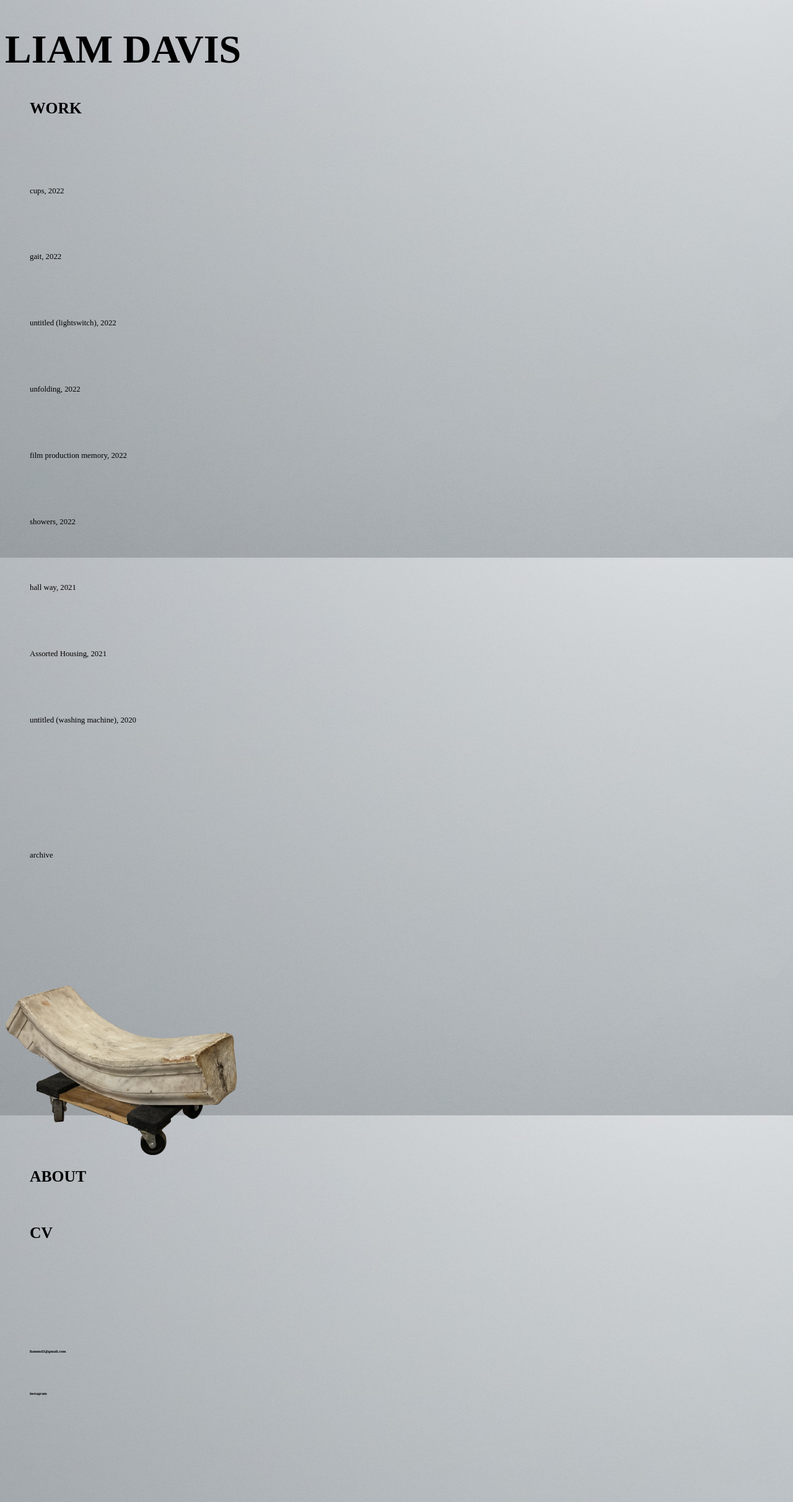
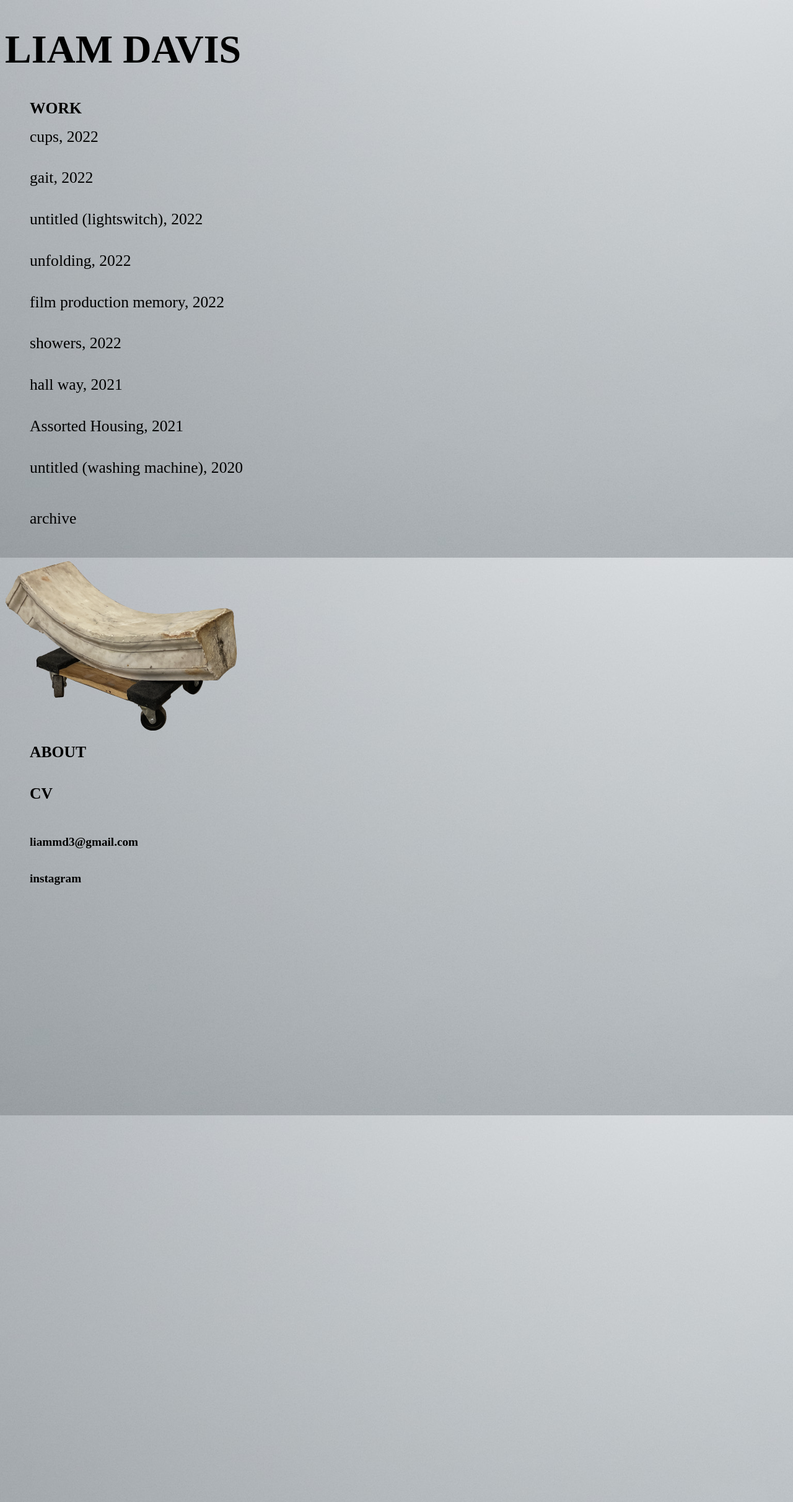
Before and after one commit to liammdavis/liammdavis.github.io, a Jekyll site: the page built from index.html, in a window 1280 px wide. Shown: the whole page at 62% size. Built offline with Jekyll 4.4.1, drawn with Linux system fonts in a browser that asks for light colours.

Commit message:
trying to make it look right

```diff
--- a/_layouts/works.html
+++ b/_layouts/works.html
@@ -1,7 +1,7 @@
 <!DOCTYPE html>
 	<html>
 		<head>
-			<meta name="viewport" content="width=device-width, initial-scale=1.0">
+
 			<title>{{ page.title }}</title>
 			<!-- link to main stylesheet -->
 			<link rel="stylesheet" type="text/css" href="/css/main.css">
--- a/css/main.css
+++ b/css/main.css
@@ -14,15 +14,15 @@
 nav ul li {
     display: block;
     list-style: none;
-    padding-bottom: 5%;
+    padding-bottom: 3%;
     font-size: 2vw;
 }
 
 footer ul li {
     display: block;
     list-style: none;
-    padding-bottom: 5%;
-    font-size: .5vw;
+    padding-bottom: 3%;
+    font-size: 1.5vw;
 }
 
 
@@ -54,10 +54,10 @@
 }
 
 .piece li, .other li {
-    padding-bottom: 7.5%;
+    padding-bottom: 3%;
     margin-left: 0%;
     list-style: none;
-    font-size: 1vw;
+    font-size: 2vw;
 }
 
 .head li {
@@ -77,7 +77,7 @@
 }
 
 div ul {
-    padding-bottom: 7.5%;
+    padding-bottom: 0;
     list-style: none;
 }
 
@@ -88,3 +88,13 @@
 .righthand {
     position: right;
 }
+
+@media screen and (max-width: 1000px )  {
+    nav ul li, .head li {
+        display: block;
+        list-style: none;
+        padding-bottom: 5%;
+        font-size: 4em;
+    }
+
+}
```
